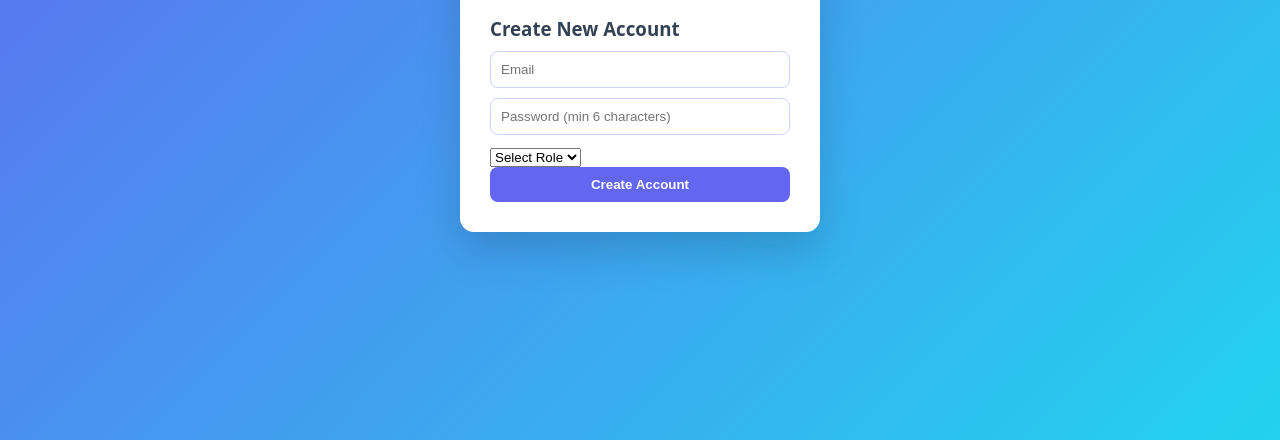
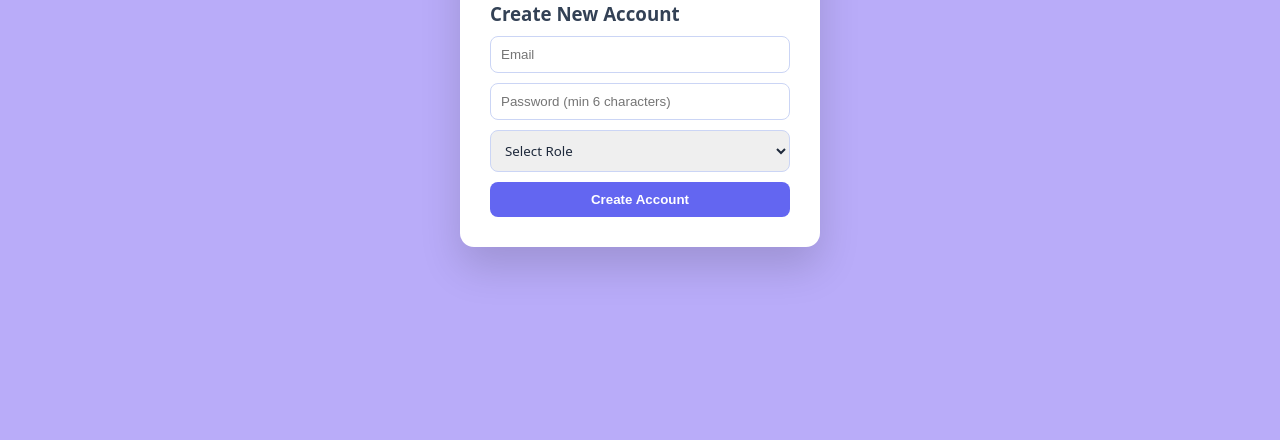
Before and after one commit to Meerablip/auth-service, a plain HTML site: page public/index.html in a window 1280 px wide. Both pictures are taken after a click on the button "Signup". Shown: the part 360-800 px from the top of the page. Drawn offline with Linux system fonts and the light colour scheme.

Commit message:
Minor changes

```diff
--- a/public/style.css
+++ b/public/style.css
@@ -6,7 +6,7 @@ body {
   margin: 0;
   min-height: 100vh;
   font-family: system-ui, sans-serif;
-  background: linear-gradient(135deg, #6366f1, #22d3ee);
+  background: #b9acf9;
   display: flex;
   justify-content: center;
   align-items: center;
@@ -69,6 +69,17 @@ input {
   border: 1px solid #cbd5f5;
 }
 
+select {
+  width: 100%;
+  padding: 10px;
+  margin-bottom: 10px;
+  border-radius: 8px;
+  border: 1px solid #cbd5f5;
+  font-family: system-ui, sans-serif;
+  color: #1e293b;
+  cursor: pointer;
+}
+
 button {
   width: 100%;
   padding: 10px;
```
